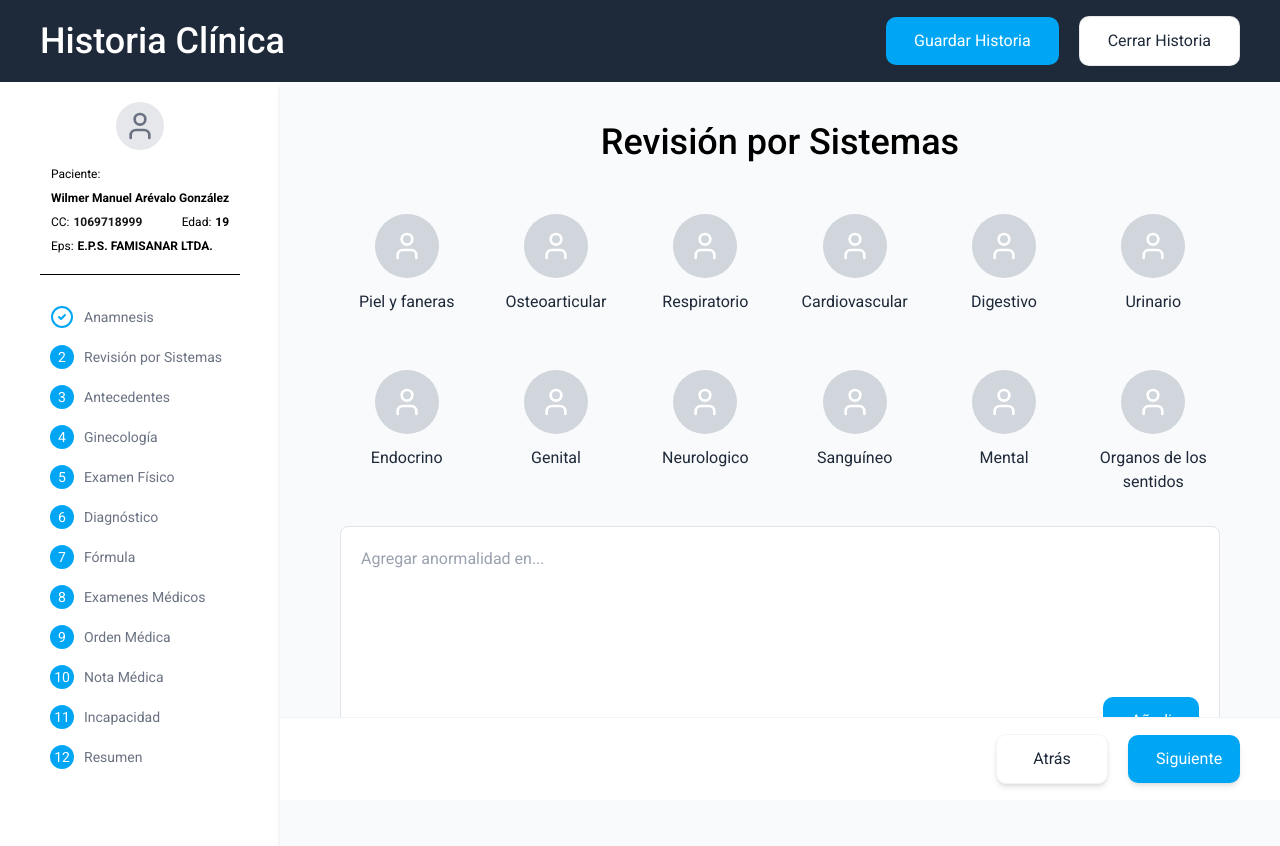
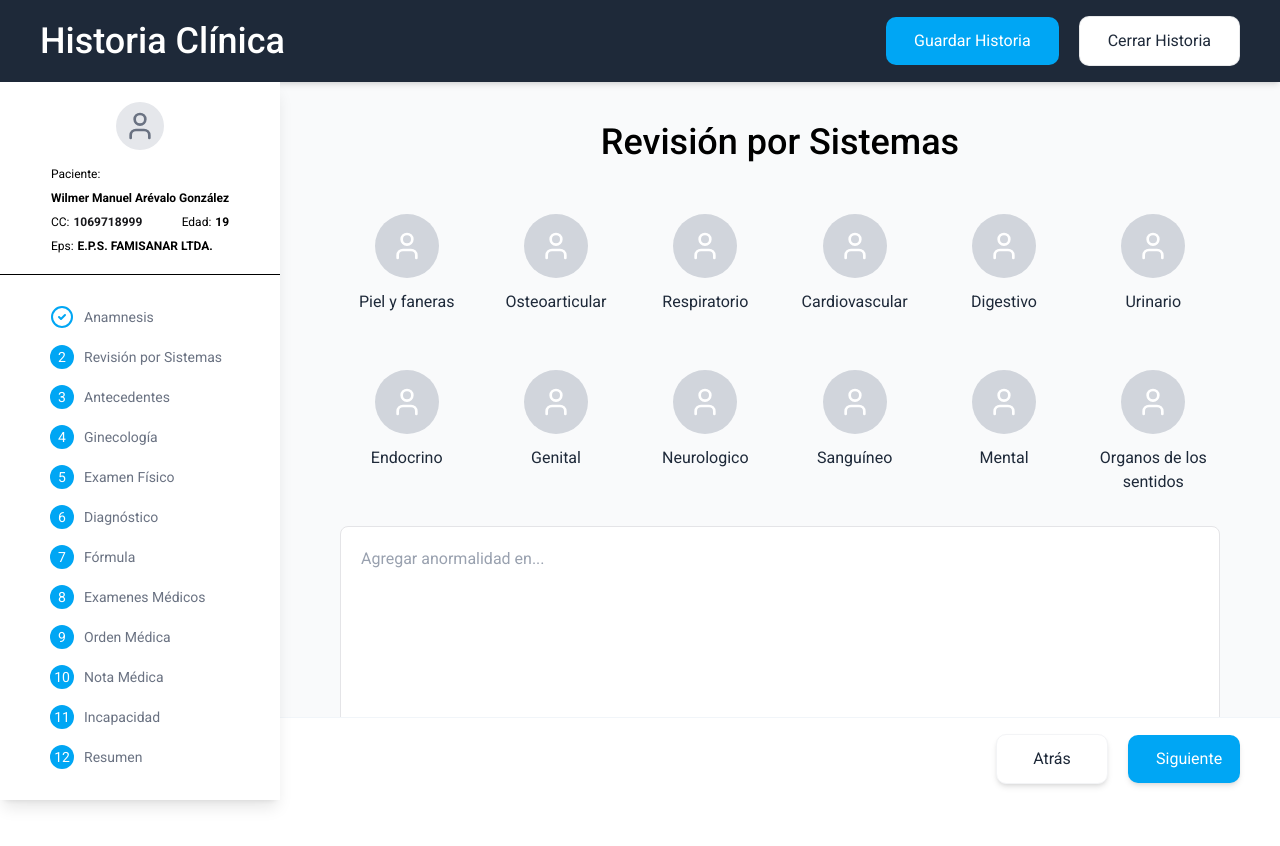
Before and after one commit to wareval0/sc-redesign, a Next.js app: page /folios/general/systems_review in a window 1280 px wide. Shown: the top 846 px of the page. After the commit the page ends 800 px from the top, so only its background shows below. Built offline with nearby package versions, Linux system fonts and the light colour scheme.

Commit message:
Measurements fixed

```diff
--- a/src/app/folios/general/layout.tsx
+++ b/src/app/folios/general/layout.tsx
@@ -10,7 +10,7 @@ export default function GeneralLayout({
     <>
       <div className="flex flex-col min-h-screen bg-white">
         {/* Header/Navbar */}
-        <header className="w-full bg-gray-800 shadow-md py-4 px-10 flex justify-between items-center">
+        <header className="w-full bg-gray-800 shadow-md py-4 px-10 flex justify-between items-center fixed top-0 left-0 right-0 z-10">
           <h1 className="text-white text-4xl font-medium">Historia Clínica</h1>
           <div className="flex items-center gap-5">
             <button className="px-7 py-3 bg-sky-500 text-white rounded-lg">
@@ -22,11 +22,11 @@ export default function GeneralLayout({
           </div>
         </header>
 
-        <div className="flex flex-1">
+        <div className="flex pt-[82px]">
           {/* Sidebar */}
-          <aside className="w-[280px] min-w-[280px] max-w-[280px] flex-shrink-0 bg-white shadow-lg flex flex-col px-10">
-            {/* Patient Info */}
-            <div className="py-5 flex flex-col items-center gap-4">
+          <aside className="w-[280px] min-w-[280px] max-w-[280px] bg-white shadow-lg flex flex-col fixed left-0 top-[82px] bottom-0 z-10">
+            {/* Patient Info - Fixed part */}
+            <div className="py-5 flex flex-col items-center gap-4 px-10">
               <div className="relative w-12 h-12 rounded-full bg-gray-200 overflow-hidden">
                 <User className="w-full h-full p-2 text-gray-500" />
               </div>
@@ -56,8 +56,8 @@ export default function GeneralLayout({
               </div>
             </div>
 
-            {/* Navigation Menu */}
-            <nav className="flex-1 py-5 border-t border-black overflow-y-auto">
+            {/* Navigation Menu - Scrollable part */}
+            <nav className="flex-1 py-5 border-t border-black overflow-y-auto px-10">
               <ul className="p-2.5 flex flex-col gap-4">
                 <li className="flex items-center gap-2.5">
                   <div className="w-6 h-6 relative overflow-hidden">
@@ -88,20 +88,20 @@ export default function GeneralLayout({
               </ul>
             </nav>
           </aside>
-
-          {/* Main Content */}
-          <main className="flex-1 flex flex-col relative">
+          {/* Main Content  */}
+          <main className="flex-1 flex flex-col ml-[280px]">
             <div
               className="flex-1 overflow-y-auto bg-gray-50 shadow-md"
-              style={{ height: "calc(100vh - 72px)", paddingBottom: "68px" }}
+              style={{ height: "calc(100vh - 165px)"}}
             >
-              <div className="max-w-5xl mx-auto px-10 py-5 flex flex-col gap-3">
+              <div className="max-w-5xl mx-auto px-10 py-5 flex flex-col gap-3" style={{ height: "calc(100vh - 165px)"}}>
                 {children}
               </div>
             </div>
 
+            {/* Footer */}
             <footer
-              className="w-full px-10 py-4 bg-white border-t border-slate-100 flex justify-end items-center gap-5 fixed bottom-0 right-0"
+              className="px-10 py-4 bg-white border-t border-slate-100 flex justify-end items-center gap-5 fixed bottom-0 right-0"
               style={{ width: "calc(100% - 280px)" }}
             >
               <button className="w-28 px-7 py-3 bg-white text-gray-800 rounded-lg shadow-md border border-gray-100">
--- a/src/app/folios/general/systems_review/page.tsx
+++ b/src/app/folios/general/systems_review/page.tsx
@@ -37,7 +37,7 @@ export default function SystemsReview() {
         </h2>
       </div>
 
-      <section className="flex-1 px-5 pt-10 pb-5 rounded-[10px] flex flex-col justify-between">
+      <section className="flex-1 px-5 pt-10 pb-5 rounded-[10px] flex flex-col justify-start">
         {/* System icons grid */}
         <div className="flex flex-col gap-14">
           <div className="grid grid-cols-2 md:grid-cols-3 lg:grid-cols-6 gap-4">
@@ -60,7 +60,7 @@ export default function SystemsReview() {
         {/* Text input area */}
         <div className="w-full mt-8 flex flex-col gap-2.5">
           <div className="w-full">
-            <div className="w-full h-60 p-5 bg-white rounded-md border border-zinc-200 flex flex-col justify-between items-end">
+            <div className="w-full h-80 p-5 bg-white rounded-md border border-zinc-200 flex flex-col justify-between items-end">
               <textarea
                 className="w-full flex-grow resize-none bg-transparent outline-none text-gray-800 placeholder-gray-400"
                 placeholder="Agregar anormalidad en..."
```
